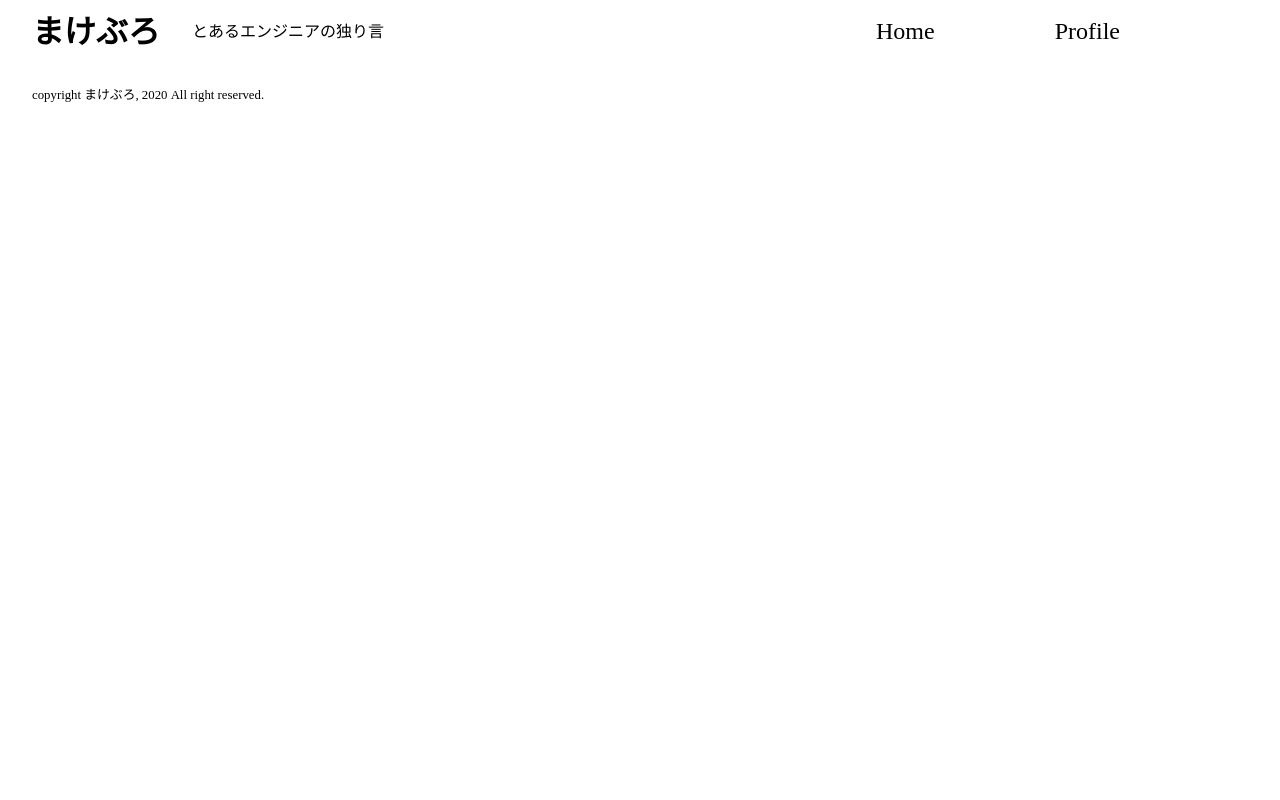
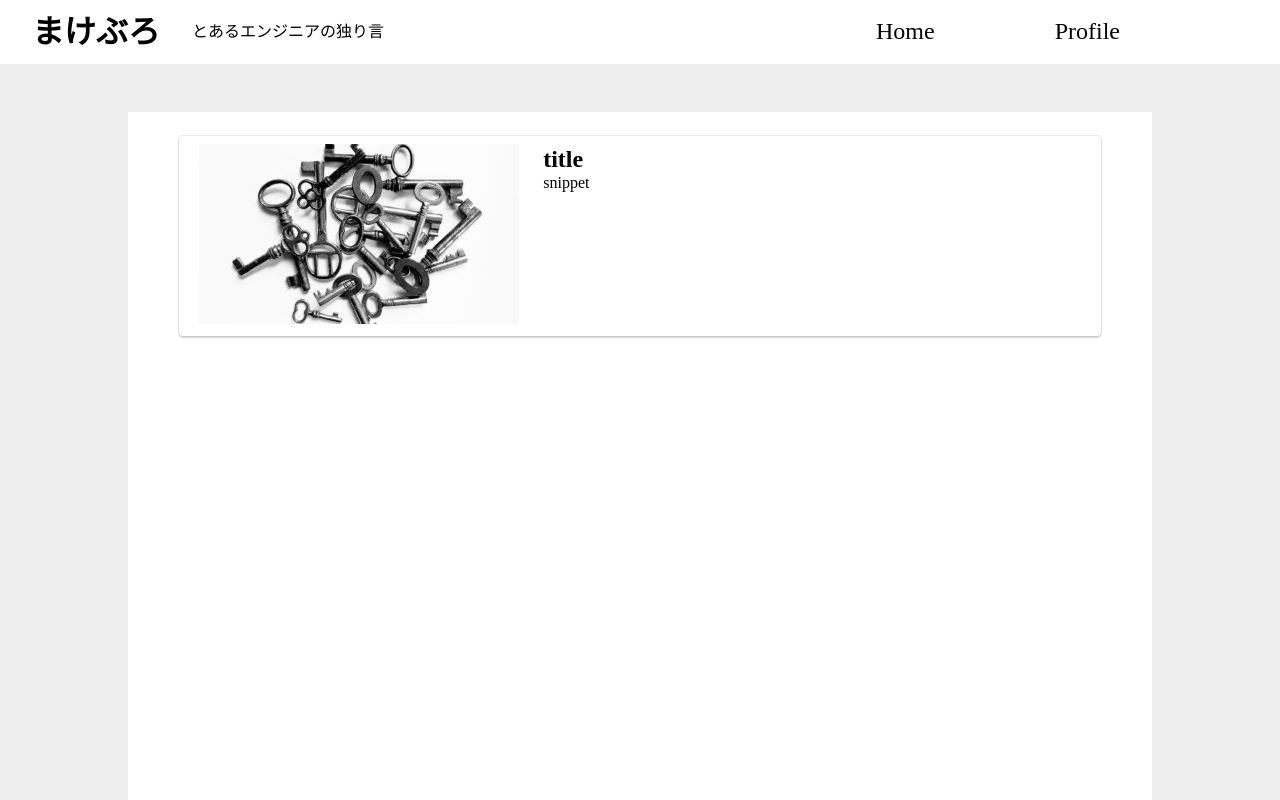
Before and after one commit to choimake/choimake-blog, a Next.js app: page / in a window 1280 px wide. Shown: the top 800 px of the page. Built offline with nearby package versions, Linux system fonts and the light colour scheme.

Commit message:
HOMEの記事一覧部分作成 (#21)
* home用のmain実装

* home内の記事一覧用のarticleコンポーネント作成

* articleタグが引数を受け取るように + sassのパラメータを一部変数化

```diff
--- /dev/null
+++ b/components/home/article.module.scss
@@ -0,0 +1,38 @@
+$article-color: #ffffff;
+$article-height: 200px;
+$contents-height: 180px;
+$article-shadow-color-first: rgba(0, 0, 0, 0.16);
+$article-shadow-color-second: rgba(0, 0, 0, 0.08);
+$title-font-size: 24px;
+$snippet-font-size: 16px;
+
+.article {
+  display: flex;
+  justify-content: flex-start;
+  width: 90%;
+  height: $article-height;
+  background-color: $article-color;
+  box-shadow: 0 2px 2px 0 $article-shadow-color-first, 0 0 0 1px $article-shadow-color-second;
+  border-radius: 4px;
+}
+
+.layoutArticle {
+  margin: 24px auto 0 auto;
+}
+
+.figure {
+  margin: auto 0 auto 20px;
+}
+
+.contents {
+  height: $contents-height;
+  margin: auto 0 auto 24px;
+}
+
+.title {
+  font-size: $title-font-size;
+}
+
+.snippet {
+  font-size: $snippet-font-size;
+}
--- /dev/null
+++ b/components/home/article.tsx
@@ -0,0 +1,26 @@
+import classNames from 'classnames';
+import styles from './article.module.scss';
+
+type Props = {
+  title: string;
+  snippet: string;
+};
+
+const Article = ({ title, snippet }: Props): JSX.Element => {
+  const articleClass = classNames(styles.article, styles.layoutArticle);
+  return (
+    <>
+      <article className={articleClass}>
+        <figure className={styles.figure}>
+          <img width="320" height="180" src="images/key-320x180.jpg" alt="key-image" />
+        </figure>
+        <div className={styles.contents}>
+          <h2 className={styles.title}>{title}</h2>
+          <p className={styles.snippet}>{snippet}</p>
+        </div>
+      </article>
+    </>
+  );
+};
+
+export default Article;
--- /dev/null
+++ b/components/home/home.module.scss
@@ -0,0 +1,18 @@
+.main {
+  width: 100%;
+  height: 1600px; // 暫定 TODO: 内部コンテンツ追加時に削除
+  background-color: #eeeeee;
+  position: relative;
+}
+
+.articles {
+  top: 0;
+  bottom: 0;
+  left: 0;
+  right: 0;
+  position: absolute;
+  width: 80%;
+  height: 94%;
+  background-color: #ffffff;
+  margin: auto;
+}
--- /dev/null
+++ b/components/home/home.tsx
@@ -0,0 +1,16 @@
+import styles from './home.module.scss';
+import Article from './article';
+
+const Home = (): JSX.Element => {
+  return (
+    <>
+      <main className={styles.main}>
+        <div className={styles.articles}>
+          <Article title="title" snippet="snippet"></Article>
+        </div>
+      </main>
+    </>
+  );
+};
+
+export default Home;
--- a/pages/index.tsx
+++ b/pages/index.tsx
@@ -2,6 +2,7 @@ import Head from 'next/head';
 import Meta from '../components/meta';
 import Header from '../components/header';
 import Footer from '../components/footer';
+import Home from '../components/home/home';
 
 const title = 'まけぶろ';
 const subTitle = 'とあるエンジニアの独り言';
@@ -14,6 +15,7 @@ function Index(): JSX.Element {
         <title>Index</title>
       </Head>
       <Header title={title} subTitle={subTitle}></Header>
+      <Home></Home>
       <Footer title={title}></Footer>
     </>
   );
```
Also changed, not shown: public/images/key-320x180.jpg (added).
